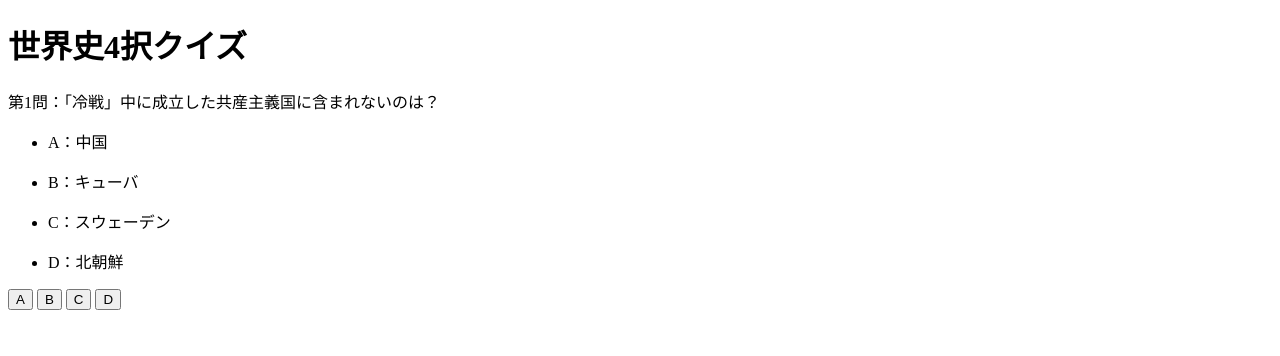
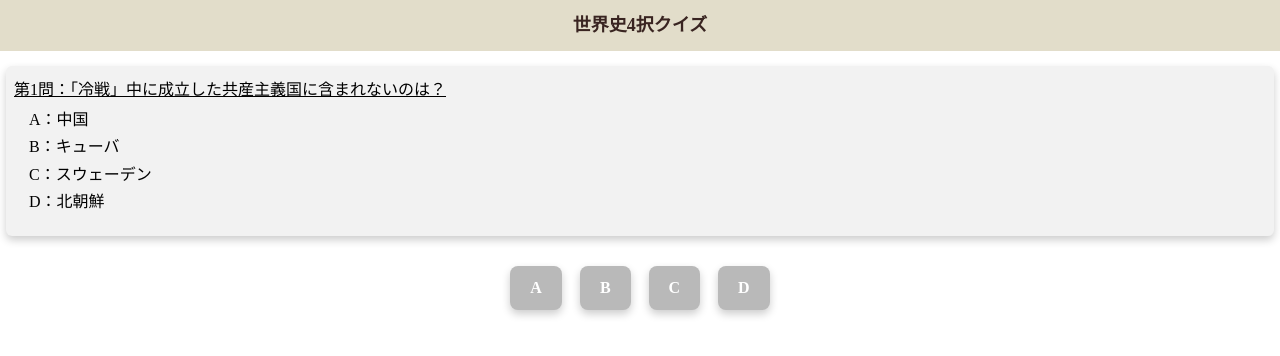
Before and after one commit to tanidashoya/history_game, a Flask app: page / in a window 1280 px wide. Shown: the top 356 px of the page. Run offline with Flask 3, Linux system fonts and the light colour scheme.

```diff
--- a/app.py
+++ b/app.py
@@ -3,12 +3,12 @@
 from flask import Flask,render_template,url_for,request,session,redirect
 from random import choice
 from quiz_dict_list_data import quiz_dict_list
+import openai
+import os
 
 app = Flask(__name__)
-
 app.secret_key = "shoya_secret"
-correct_count = 0   #正答数カウント用リスト
-result = []  #結果保管用リスト
+openai.api_key = os.environ.get("OPENAI_API_KEY")
 
 class Quiz:
     def __init__(self, num, quiz, choices, answer):
@@ -26,25 +26,32 @@ def before():
 # 最初に表示されるページ
 @app.route("/",methods=["GET","POST"])
 def index():
-    global correct_count
-    global result
 
     #sessionにroundがなくて、methodがGET(ページアクセス（見るだけ）)のときに実行
     if "round" not in session and request.method == "GET":
         session["round"] = 0        #一定回数POSTを受けたら抜けられるように回数を記録しておく用のsession
+        session["correct_count"] = 0   #正答数カウント用リスト
+        session["result"] = []  #結果保管用リスト
+        session["incorrect_result"] = [] #誤答した結果の辞書を格納するリスト
 
     #methodがデータ送信（何かを渡す・登録する）のときに実行
     if request.method == "POST":
         user_input = request.form.get("user_input")  #ユーザーの選択した値を受け取る
         quiz_dic = {"quiz": session["quiz"],"choices": session["choices"],"answer": session["answer"]}
+        result = session.get("result",[])
         result.append([quiz_dic, user_input, session["round"]+1])  #result = [クイズの内容、ユーザーの選択肢、問題数]
+        session["result"] = result #sessuinに再代入
         if user_input == quiz_dic["answer"]:
-            correct_count += 1
+            session["correct_count"] += 1
+        if user_input != quiz_dic["answer"]:
+            incorrect_result = session.get("incorrect_result",[])
+            incorrect_result.append([quiz_dic, user_input, session["round"]+1])
+            session["incorrect_result"] = incorrect_result
         session["round"] += 1       #一回目のポストでsession["round"] = 1になる
         return redirect(url_for("index"))     #新しくいれたコード
 
 
-    if session["round"] >= 20:
+    if session["round"] >= 3:
         return redirect("/finish")
 
 
@@ -63,20 +70,64 @@ def index():
 #採点結果URL
 @app.route("/finish",methods=["GET","POST"])
 def finish():
-    global result  #問題や解答の辞書、ユーザーの入力、問題番号が入ったリスト：[ [{},user_input,1], [{},user_input,2], ・・・]
-    global correct_count
+    #sessionをクリアするために一時変数に避難
+    rendered = render_template("finish.html", result=session.get("result",[]), correct_count=session.get("correct_count"))
+    incorrect_result = session["incorrect_result"]
+    last_round = session["round"]
 
-    return render_template("finish.html", result = result, correct_count = correct_count)
+    session.clear()
+
+    # 避難したsessionを再代入およびHTMLに渡す
+    session["round"] = last_round
+    session["incorrect_result"] = incorrect_result
+    return rendered
 
 
 #誤答解説用URL
 @app.route("/explanation",methods=["GET","POST"])
 def explanation():
-    global result
+    #session["incorrect_result"] = [クイズの内容(辞書型)、ユーザーの選択肢、問題数]
+    #クイズの内容{"quiz": session["quiz"],"choices": session["choices"],"answer": session["answer"]}
+    incorrect_result = session.get("incorrect_result", [])
+    session.clear()
+    #chatgptapiにクイズの内容を渡して答えの解答を出力させる
+    for res in incorrect_result:
+        quiz = res[0]["quiz"]
+        choices = res[0]["choices"]
+        answer = res[0]["answer"]
+        user_answer = res[1]
+        response = openai.chat.completions.create(
+            model="gpt-4o",
+            messages=[
+            {
+                "role": "system",
+                "content": (
+                    "あなたは一流の世界史の先生です。"
+                    f"{quiz}の内容の問題に{choices}の選択肢がユーザーに与えられており、問題の正解は{answer}でユーザーは{user_answer}と答えて間違えています。"
+                    "ユーザーの誤答を考慮しながら、クイズの内容より問題の解説を行ってください。"
+                    "解説和分かりやすく、簡潔に行ってください"
+                    )
+            },
+            {
+                "role": "user",
+                "content": (
+                    "あなたは渡されたクイズの内容、選択肢、正解、ユーザーの解答（誤答）から問題の解説を分かりやすく丁寧に簡潔に行ってください"
+                    "最初の相槌や最後の挨拶などはいりません。また、クイズ内容や選択肢の復唱もいりません"
+                    "クイズの解説を述べることに神経を集中させてください"
+                    "また前後の歴史的経緯も簡潔に述べてください"
+                    "始まりと締めのあいさつ文は必要ありません"
+                )
+            }
+        ],
+            temperature=1.0,
+            presence_penalty=1.0,
+            frequency_penalty=1.0,
+            max_completion_tokens=1800
 
-    return render_template("explanation.html")
+            )
+        res.append(response.choices[0].message.content)
 
-
+    return render_template("explanation.html",incorrect_result = incorrect_result)
 
 
 if __name__ == "__main__":
@@ -84,3 +135,10 @@ if __name__ == "__main__":
 
 
 """rd_quiz = choice(quiz_dict_list) おなじセッション内？では同じ問題が選ばれないようにしたい"""
+"""gloval変数を使っていると複数ユーザーがアクセスする際に高確率でバグが発生する
+→sessionに保存することで解決
+"""
+
+"""/finishに/explanationへのリンクのボタンを作成する（CSS装飾）"""
+"""/explanationのページを作成する"""
+"""chatgptのapiキーとsessionのキーをVPSの環境変数に設定できるようにする"""
--- /dev/null
+++ b/static/destyle.css
@@ -0,0 +1,415 @@
+/*! destyle.css v4.0.1 | MIT License | https://github.com/nicolas-cusan/destyle.css */
+
+/* Reset box-model and set borders */
+/* ============================================ */
+
+*,
+::before,
+::after {
+  box-sizing: border-box;
+  border-style: solid;
+  border-width: 0;
+  min-width: 0;
+}
+
+/* Document */
+/* ============================================ */
+
+/**
+ * 1. Correct the line height in all browsers.
+ * 2. Prevent adjustments of font size after orientation changes in iOS.
+ * 3. Remove gray overlay on links for iOS.
+ */
+
+html {
+  line-height: 1.15; /* 1 */
+  -webkit-text-size-adjust: 100%; /* 2 */
+  -webkit-tap-highlight-color: transparent; /* 3*/
+}
+
+/* Sections */
+/* ============================================ */
+
+/**
+ * Remove the margin in all browsers.
+ */
+
+body {
+  margin: 0;
+}
+
+/**
+ * Render the `main` element consistently in IE.
+ */
+
+main {
+  display: block;
+}
+
+/* Vertical rhythm */
+/* ============================================ */
+
+p,
+table,
+blockquote,
+address,
+pre,
+iframe,
+form,
+figure,
+dl {
+  margin: 0;
+}
+
+/* Headings */
+/* ============================================ */
+
+h1,
+h2,
+h3,
+h4,
+h5,
+h6 {
+  font-size: inherit;
+  font-weight: inherit;
+  margin: 0;
+}
+
+/* Lists (enumeration) */
+/* ============================================ */
+
+ul,
+ol {
+  margin: 0;
+  padding: 0;
+  list-style: none;
+}
+
+/* Lists (definition) */
+/* ============================================ */
+
+dt {
+  font-weight: bold;
+}
+
+dd {
+  margin-left: 0;
+}
+
+/* Grouping content */
+/* ============================================ */
+
+/**
+ * 1. Add the correct box sizing in Firefox.
+ * 2. Show the overflow in Edge and IE.
+ */
+
+hr {
+  box-sizing: content-box; /* 1 */
+  height: 0; /* 1 */
+  overflow: visible; /* 2 */
+  border-top-width: 1px;
+  margin: 0;
+  clear: both;
+  color: inherit;
+}
+
+/**
+ * 1. Correct the inheritance and scaling of font size in all browsers.
+ * 2. Correct the odd `em` font sizing in all browsers.
+ */
+
+pre {
+  font-family: monospace, monospace; /* 1 */
+  font-size: inherit; /* 2 */
+}
+
+address {
+  font-style: inherit;
+}
+
+/* Text-level semantics */
+/* ============================================ */
+
+/**
+ * Remove the gray background on active links in IE 10.
+ */
+
+a {
+  background-color: transparent;
+  text-decoration: none;
+  color: inherit;
+}
+
+/**
+ * 1. Remove the bottom border in Chrome 57-
+ * 2. Add the correct text decoration in Chrome, Edge, IE, Opera, and Safari.
+ */
+
+abbr[title] {
+  text-decoration: underline dotted; /* 2 */
+}
+
+/**
+ * Add the correct font weight in Chrome, Edge, and Safari.
+ */
+
+b,
+strong {
+  font-weight: bolder;
+}
+
+/**
+ * 1. Correct the inheritance and scaling of font size in all browsers.
+ * 2. Correct the odd `em` font sizing in all browsers.
+ */
+
+code,
+kbd,
+samp {
+  font-family: monospace, monospace; /* 1 */
+  font-size: inherit; /* 2 */
+}
+
+/**
+ * Add the correct font size in all browsers.
+ */
+
+small {
+  font-size: 80%;
+}
+
+/**
+ * Prevent `sub` and `sup` elements from affecting the line height in
+ * all browsers.
+ */
+
+sub,
+sup {
+  font-size: 75%;
+  line-height: 0;
+  position: relative;
+  vertical-align: baseline;
+}
+
+sub {
+  bottom: -0.25em;
+}
+
+sup {
+  top: -0.5em;
+}
+
+/* Replaced content */
+/* ============================================ */
+
+/**
+ * Prevent vertical alignment issues.
+ */
+
+svg,
+img,
+embed,
+object,
+iframe {
+  vertical-align: bottom;
+}
+
+/* Forms */
+/* ============================================ */
+
+/**
+ * Reset form fields to make them styleable.
+ * 1. Make form elements stylable across systems iOS especially.
+ * 2. Inherit text-transform from parent.
+ */
+
+button,
+input,
+optgroup,
+select,
+textarea {
+  -webkit-appearance: none; /* 1 */
+  appearance: none;
+  vertical-align: middle;
+  color: inherit;
+  font: inherit;
+  background: transparent;
+  padding: 0;
+  margin: 0;
+  border-radius: 0;
+  text-align: inherit;
+  text-transform: inherit; /* 2 */
+}
+
+/**
+ * Correct cursors for clickable elements.
+ */
+
+button,
+[type="button"],
+[type="reset"],
+[type="submit"] {
+  cursor: pointer;
+}
+
+button:disabled,
+[type="button"]:disabled,
+[type="reset"]:disabled,
+[type="submit"]:disabled {
+  cursor: default;
+}
+
+/**
+ * Improve outlines for Firefox and unify style with input elements & buttons.
+ */
+
+:-moz-focusring {
+  outline: auto;
+}
+
+select:disabled {
+  opacity: inherit;
+}
+
+/**
+ * Remove padding
+ */
+
+option {
+  padding: 0;
+}
+
+/**
+ * Reset to invisible
+ */
+
+fieldset {
+  margin: 0;
+  padding: 0;
+  min-width: 0;
+}
+
+legend {
+  padding: 0;
+}
+
+/**
+ * Add the correct vertical alignment in Chrome, Firefox, and Opera.
+ */
+
+progress {
+  vertical-align: baseline;
+}
+
+/**
+ * Remove the default vertical scrollbar in IE 10+.
+ */
+
+textarea {
+  overflow: auto;
+}
+
+/**
+ * Correct the cursor style of increment and decrement buttons in Chrome.
+ */
+
+[type="number"]::-webkit-inner-spin-button,
+[type="number"]::-webkit-outer-spin-button {
+  height: auto;
+}
+
+/**
+ * Correct the outline style in Safari.
+ */
+
+[type="search"] {
+  outline-offset: -2px; /* 1 */
+}
+
+/**
+ * Remove the inner padding in Chrome and Safari on macOS.
+ */
+
+[type="search"]::-webkit-search-decoration {
+  -webkit-appearance: none;
+}
+
+/**
+ * 1. Correct the inability to style clickable types in iOS and Safari.
+ * 2. Fix font inheritance.
+ */
+
+::-webkit-file-upload-button {
+  -webkit-appearance: button; /* 1 */
+  font: inherit; /* 2 */
+}
+
+/**
+ * Fix appearance for Firefox
+ */
+[type="number"] {
+  -moz-appearance: textfield;
+}
+
+/**
+ * Clickable labels
+ */
+
+label[for] {
+  cursor: pointer;
+}
+
+/* Interactive */
+/* ============================================ */
+
+/*
+ * Add the correct display in Edge, IE 10+, and Firefox.
+ */
+
+details {
+  display: block;
+}
+
+/*
+ * Add the correct display in all browsers.
+ */
+
+summary {
+  display: list-item;
+}
+
+/*
+ * Remove outline for editable content.
+ */
+
+[contenteditable]:focus {
+  outline: auto;
+}
+
+/* Tables */
+/* ============================================ */
+
+/**
+1. Correct table border color inheritance in all Chrome and Safari.
+*/
+
+table {
+  border-color: inherit; /* 1 */
+  border-collapse: collapse;
+}
+
+caption {
+  text-align: left;
+}
+
+td,
+th {
+  vertical-align: top;
+  padding: 0;
+}
+
+th {
+  text-align: left;
+  font-weight: bold;
+}
--- a/static/style.css
+++ b/static/style.css
@@ -0,0 +1,65 @@
+@import url('destyle.css');
+
+
+
+header {
+    padding: 15px;
+    font-size: 18px;
+    text-align: center;
+    font-weight: bold;
+    font-family: 'Noto Serif JP', serif;
+    color: #392421;             /* ダークブラウン（知性・歴史感） */
+    background-color: #e2ddca;  /* パーチメントベージュ（古文書風） */
+}
+
+.quiz {
+    background-color: #f2f2f2;
+    margin: 15px 6px;
+    border-radius: 6px;
+    padding:15px 8px;
+    box-shadow: 0 4px 8px rgba(0, 0, 0, 0.2);
+}
+
+.quiz-content {
+    text-decoration: underline;
+    margin-bottom: 12px;
+}
+
+li {
+    margin-bottom: 9px;
+}
+
+.choices {
+    display:flex;
+    justify-content: center;
+    margin-top: 30px;
+    gap: 18px;
+}
+
+ul {
+    margin-left:15px;
+}
+
+.btn {
+    display: inline-block;
+    border: none;
+    padding: 13px 20px;
+    background-color: #b9b9b9;
+    border-radius: 8px;
+    color: white;
+    box-shadow: 0 4px 8px rgba(0, 0, 0, 0.2);  /* ← ここが影！ */
+    cursor: pointer;
+    transition: all 0.3s ease;
+    font-weight: bold;
+    transform: translateY(0); /* 初期状態 */
+}
+
+.btn:hover {
+    box-shadow: 0 6px 12px rgba(0, 0, 0, 0.6);
+    transform:scale(1.03)
+}
+
+.btn:active {
+    transform: translate(2px);
+    box-shadow: 0 2px 4px rgba(0,0,0,0.2);
+}
--- a/templates/index.html
+++ b/templates/index.html
@@ -1,12 +1,17 @@
 <!DOCTYPE html>
-<html lang="en">
+<html lang="ja">
 <head>
     <meta charset="UTF-8">
     <meta name="viewport" content="width=device-width, initial-scale=1.0">
     <title>世界史4択クイズ</title>
+    <link rel="stylesheet" href="../static/style.css">
 </head>
 <body>
+    <header>
         <h1>世界史4択クイズ</h1>
+    </header>
+    <main>
+        <div class="quiz">
             <p class="quiz-content">
                 第{{round_count}}問：{{quiz}}
             </p>
@@ -15,12 +20,15 @@
                 <li>{{key}}：{{choice}}</li>
             </ul>
             {% endfor %}
+        </div>
         <form method="POST">
-        <button type="submit" name="user_input" value="A">A</button>
-        <button type="submit" name="user_input" value="B">B</button>
-        <button type="submit" name="user_input" value="C">C</button>
-        <button type="submit" name="user_input" value="D">D</button>
+            <div class="choices">
+                <button type="submit" name="user_input" value="A" class="btn btn-a">A</button>
+                <button type="submit" name="user_input" value="B" class="btn btn-b">B</button>
+                <button type="submit" name="user_input" value="C" class="btn btn-c">C</button>
+                <button type="submit" name="user_input" value="D" class="btn btn-d">D</button>
+            </div>
         </form>
-
+    </main>
 </body>
 </html>
```
Also changed, not shown: static/finish.css (added, +63 -0 lines), templates/explanation.html (+5 -2 lines), templates/finish.html (+24 -10 lines). Lines whose indentation alone changed are shown as unchanged.
